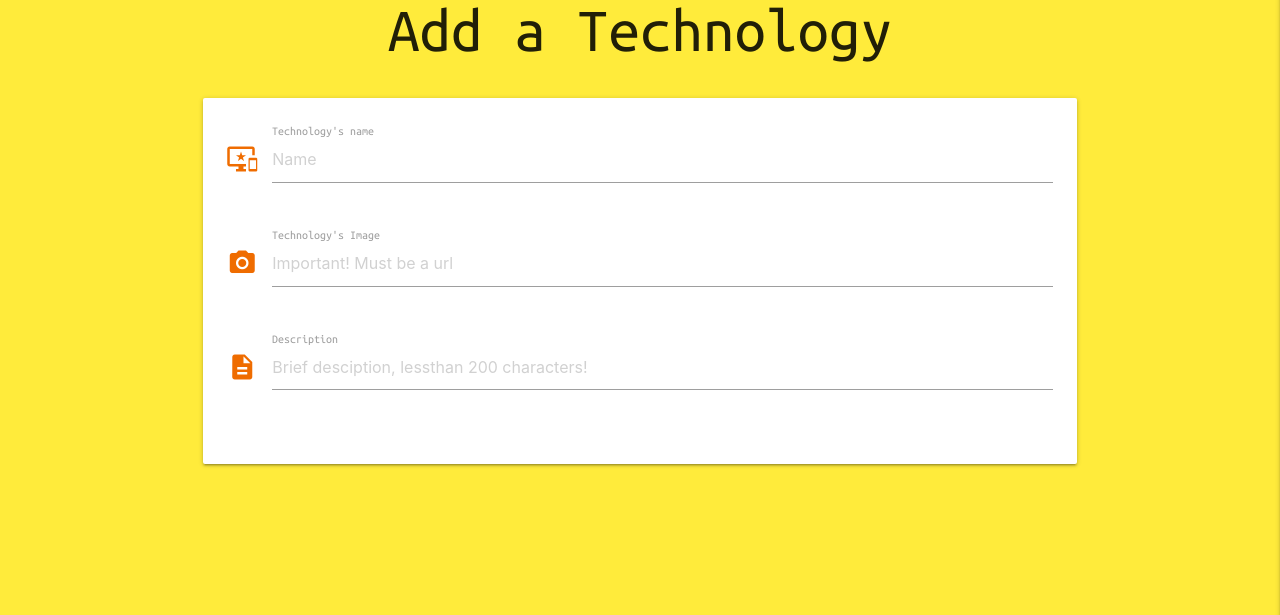
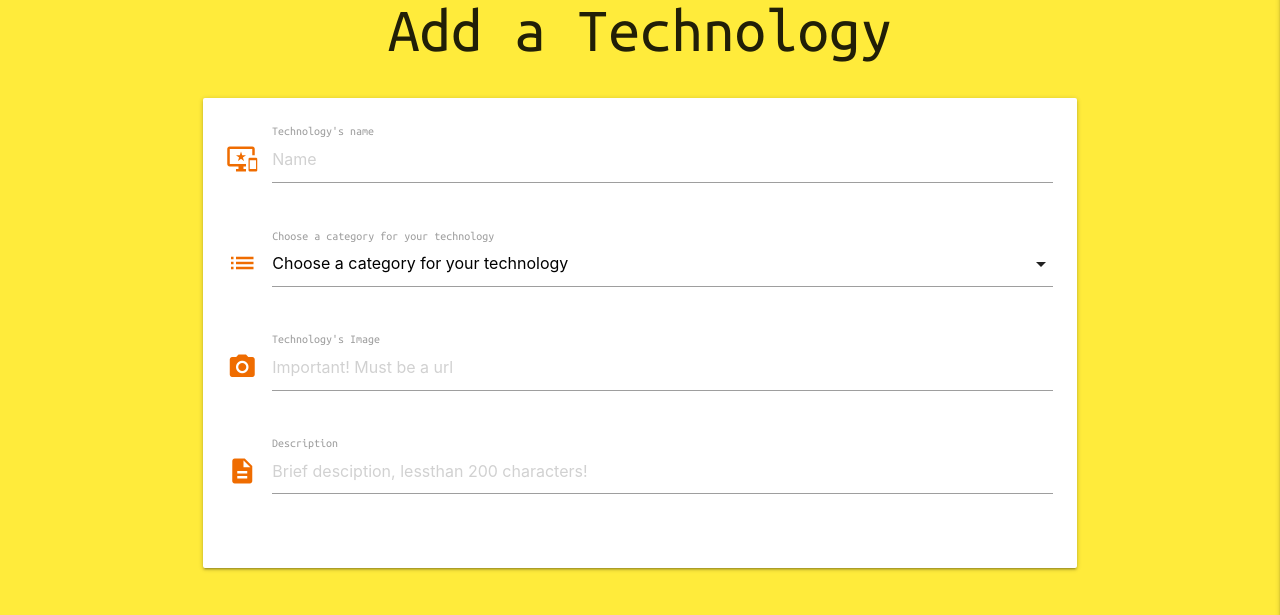
Before and after one commit to ConacBreslin/technostalgia, a Flask app: page /add_technology in a window 1280 px wide. Shown: the part 185-800 px from the top of the page. Run offline with Flask 2, Linux system fonts and the light colour scheme; data that the repository does not hold is empty; some libraries are stand-ins or nearby versions.

Commit message:
Dynamically populate dropdown in add tech

```diff
--- a/app.py
+++ b/app.py
@@ -121,7 +121,8 @@ def logout():
 
 @app.route("/add_technology")
 def add_technology():
-    return render_template("add_technology.html", page_title="Add a Technology")
+    categories = mongo.db.categories.find().sort("category_name", 1)
+    return render_template("add_technology.html", page_title="Add a Technology", categories=categories)
 
 
 if __name__ == "__main__":
--- a/static/js/script.js
+++ b/static/js/script.js
@@ -1,8 +1,9 @@
+$(document).ready(function () {
+    /*     jQuery code from  https://materializecss.com/ for sidebar navigation */
+    $(".sidenav").sidenav({edge: "right"});
+    /*     jQuery code from  https://materializecss.com/ for home page carousel */
+    $('.carousel').carousel();
+/*     jQuery code from  https://materializecss.com/ for select dropdown to add technology category */
+    $('select').formSelect();
 
-
-$(document).ready(function () {
-    /*     jQuery code from  https://materializecss.com/ for sidenav */
-    $(".sidenav").sidenav({edge: "right"});
-    /*     jQuery code from  https://materializecss.com/ for carousel */
-    $('.carousel').carousel();
-});
+      });
--- a/templates/add_technology.html
+++ b/templates/add_technology.html
@@ -15,6 +15,18 @@
                     <label for="technology_name">Technology's name</label>
                 </div>
             </div>
+            <div class="row">
+				<div class="input-field col s12">
+                    <i class="material-icons prefix orange-text text-darken-3">list</i>
+					<select id="category_name" name="category_name" class="validate" required>
+                        <option value="" disabled selected>Choose a category for your technology</option>
+                        {% for category in categories %}
+                            <option value="{{ category.category_name }}">{{ category.category_name }}</option>
+                        {% endfor %}
+                    </select>
+					<label for="category_name">Choose a category for your technology</label>
+				</div>
+			</div>
             <div class="row">
                 <div class="input-field col s12">
                     <i class="material-icons prefix orange-text text-darken-3">camera_alt</i>
```
